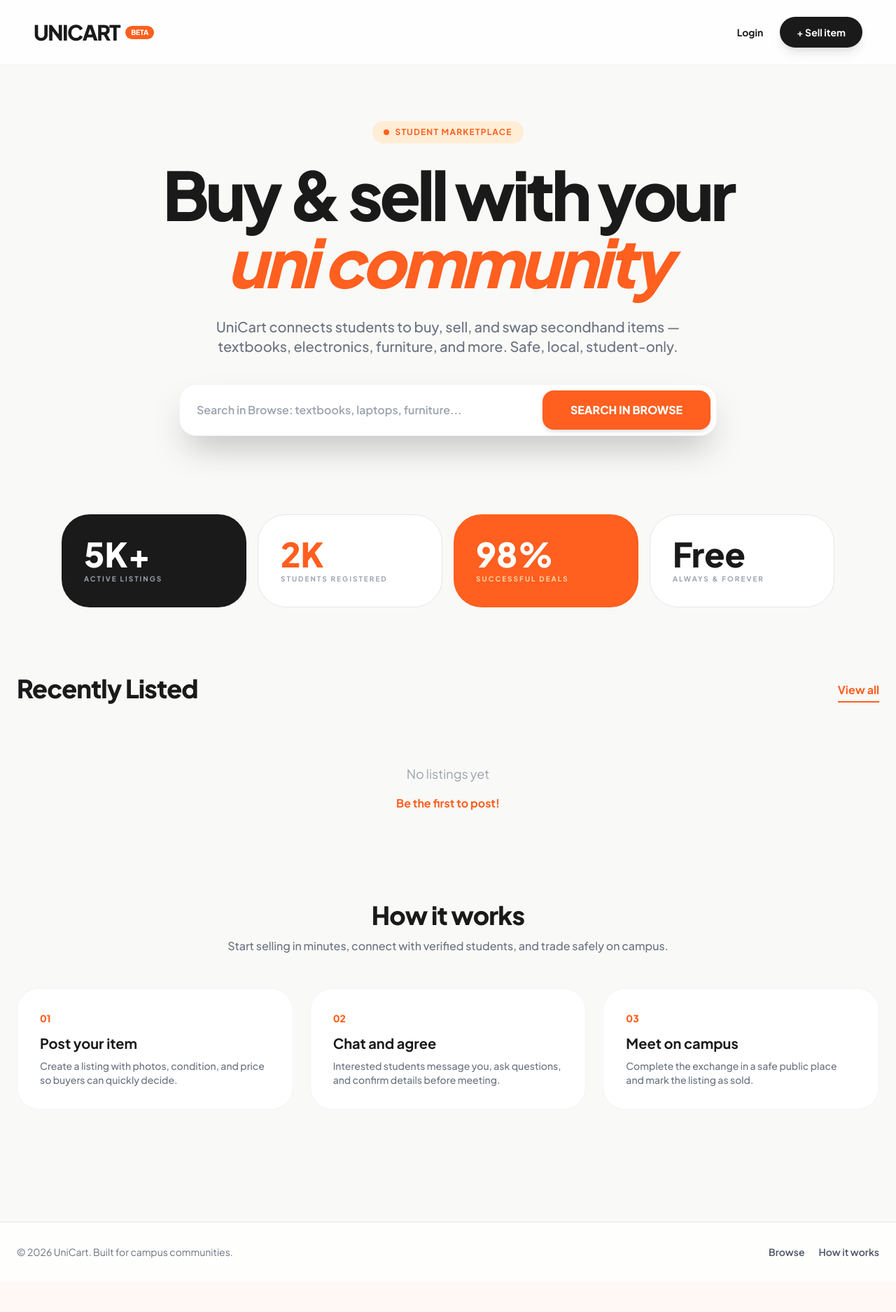
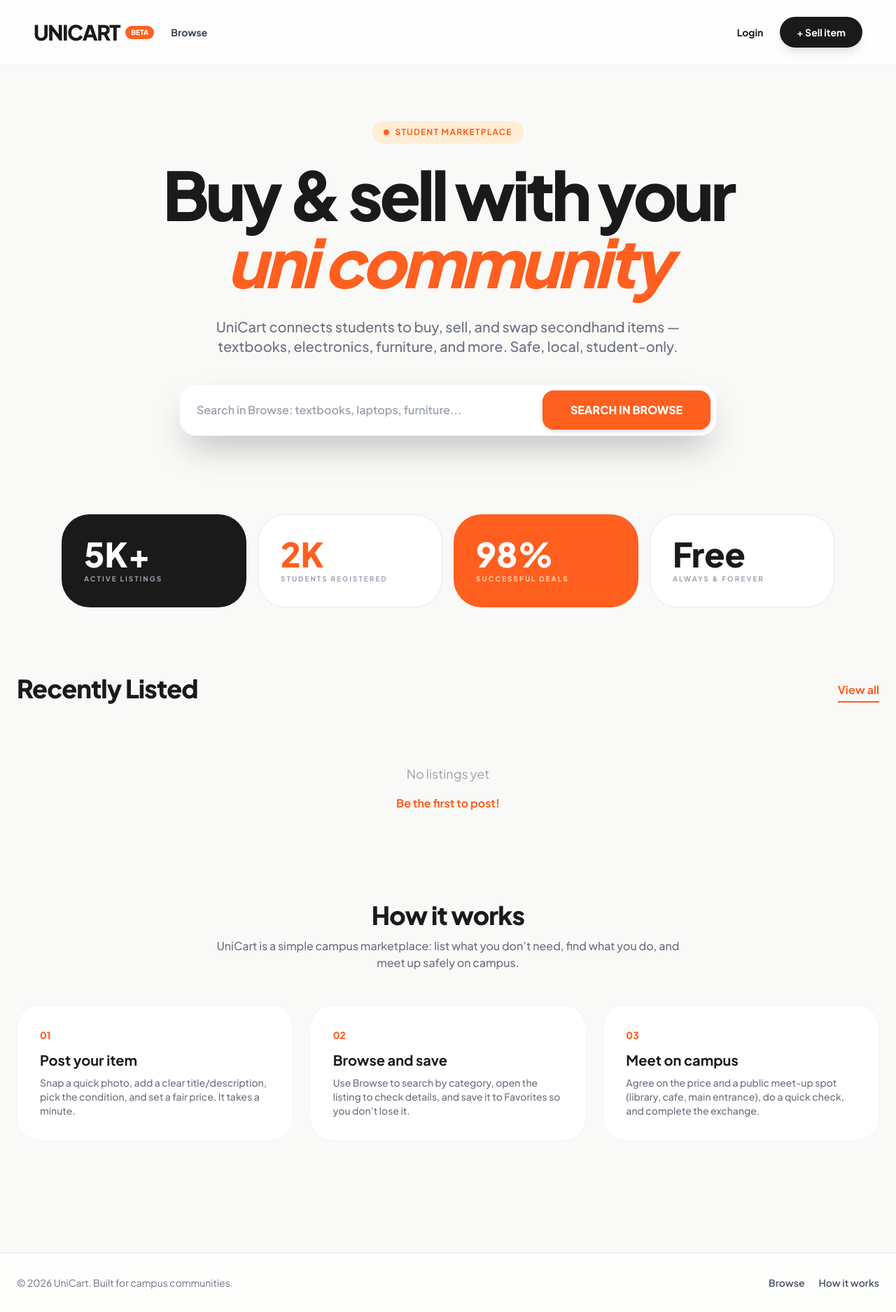
Before and after one commit to BoraEnesOzsahin/UniCartV2.0, a Django app: page / in a window 1280 px wide. Shown: the whole page at 70% size. Before the commit the page ends 1798 px from the top, so only its background shows below. Run offline with Django 5.2, Linux system fonts and the light colour scheme; data that the repository does not hold is empty; some libraries are stand-ins or nearby versions.

Commit message:
Added and modified how it works section

```diff
--- a/templates/home.html
+++ b/templates/home.html
@@ -113,7 +113,7 @@
     <div class="text-center mb-12">
         <h3 class="text-4xl font-extrabold tracking-tight mb-3">How it works</h3>
         <p class="text-gray-500 font-medium max-w-2xl mx-auto">
-            Start selling in minutes, connect with verified students, and trade safely on campus.
+            UniCart is a simple campus marketplace: list what you don’t need, find what you do, and meet up safely on campus.
         </p>
     </div>
     <div class="grid grid-cols-1 md:grid-cols-3 gap-6">
@@ -121,21 +121,21 @@
             <div class="text-sm font-black text-uni-orange mb-3">01</div>
             <h4 class="text-xl font-bold mb-2">Post your item</h4>
             <p class="text-gray-500 text-sm font-medium">
-                Create a listing with photos, condition, and price so buyers can quickly decide.
+                Snap a quick photo, add a clear title/description, pick the condition, and set a fair price. It takes a minute.
             </p>
         </div>
         <div class="bg-white border border-gray-100 rounded-[2rem] p-8">
             <div class="text-sm font-black text-uni-orange mb-3">02</div>
-            <h4 class="text-xl font-bold mb-2">Chat and agree</h4>
+            <h4 class="text-xl font-bold mb-2">Browse and save</h4>
             <p class="text-gray-500 text-sm font-medium">
-                Interested students message you, ask questions, and confirm details before meeting.
+                Use Browse to search by category, open the listing to check details, and save it to Favorites so you don’t lose it.
             </p>
         </div>
         <div class="bg-white border border-gray-100 rounded-[2rem] p-8">
             <div class="text-sm font-black text-uni-orange mb-3">03</div>
             <h4 class="text-xl font-bold mb-2">Meet on campus</h4>
             <p class="text-gray-500 text-sm font-medium">
-                Complete the exchange in a safe public place and mark the listing as sold.
+                Agree on the price and a public meet-up spot (library, cafe, main entrance), do a quick check, and complete the exchange.
             </p>
         </div>
     </div>
--- a/templates/partials/navbar.html
+++ b/templates/partials/navbar.html
@@ -1,19 +1,14 @@
 <!-- Navigation -->
 <nav class="flex items-center justify-between px-6 md:px-12 py-6 bg-white/80 backdrop-blur-md sticky top-0 z-50 border-b border-gray-100">
-    <div class="relative group">
+    <div class="flex items-center gap-6">
         <a href="{% url 'home' %}" class="flex items-center gap-2 hover:opacity-80 transition-opacity">
             <h1 class="text-3xl font-extrabold tracking-tighter uppercase">UniCart</h1>
             <span class="bg-uni-orange text-white text-[10px] px-2 py-0.5 rounded-full font-black">BETA</span>
         </a>
 
-        <div class="absolute left-0 mt-3 w-52 bg-white border border-gray-100 rounded-2xl shadow-xl p-2 opacity-0 invisible group-hover:opacity-100 group-hover:visible group-focus-within:opacity-100 group-focus-within:visible transition-all duration-200">
-            <a href="{% url 'listing_list' %}" class="block px-4 py-3 text-sm font-bold text-gray-600 hover:text-uni-orange hover:bg-orange-50 rounded-xl transition-colors">
-                Browse
-            </a>
-            <a href="{% url 'home' %}#how-it-works" class="block px-4 py-3 text-sm font-bold text-gray-600 hover:text-uni-orange hover:bg-orange-50 rounded-xl transition-colors">
-                How it works
-            </a>
-        </div>
+        <a href="{% url 'listing_list' %}" class="hidden sm:inline-block text-sm font-bold text-gray-700 hover:text-uni-orange transition-colors">
+            Browse
+        </a>
     </div>
 
     <div class="flex items-center gap-6">
```
